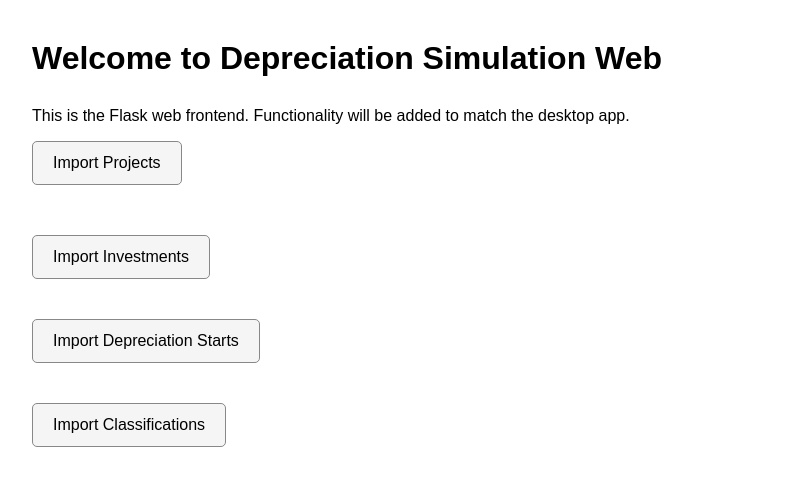
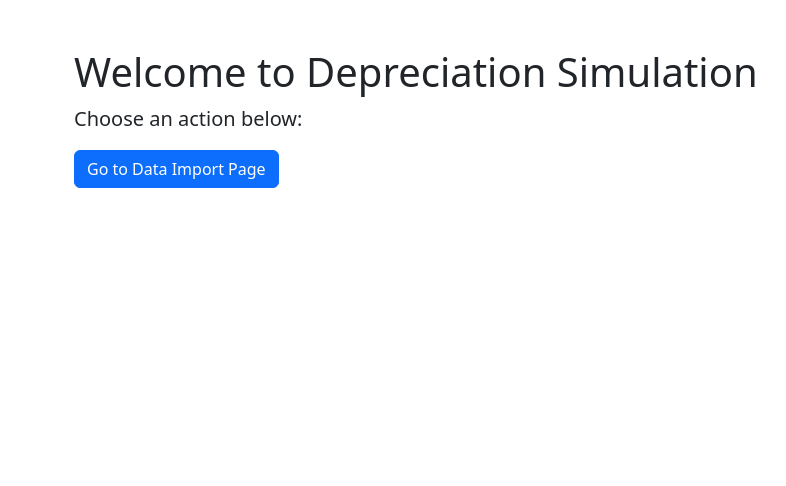
Before and after one commit to jesundma/Depreciation-Simulation, a Flask app: page / in a window 1280 px wide. Shown: the top 486 px of the page, without its empty margins (8-794 px from the left). Run offline with Flask 3, Linux system fonts and the light colour scheme.

Commit message:
Import page for imports. Added Bootstrap modals for info messages.

```diff
--- a/gui_web/app.py
+++ b/gui_web/app.py
@@ -12,6 +12,10 @@ app.secret_key = 'your_secret_key'  # Needed for flashing messages
 @app.route('/')
 def home():
     return render_template('index.html')
+
+@app.route('/import')
+def import_page():
+    return render_template('import.html')
 
 @app.route('/import-projects', methods=['POST'])
 def import_projects():
--- a/gui_web/templates/index.html
+++ b/gui_web/templates/index.html
@@ -2,134 +2,14 @@
 <html lang="en">
 <head>
     <meta charset="UTF-8">
-    <meta name="viewport" content="width=device-width, initial-scale=1.0">
-    <title>Depreciation Simulation Web</title>
-    <style>
-        body { font-family: Arial, sans-serif; margin: 40px; }
-        h1 { margin-bottom: 30px; }
-        .import-buttons { display: flex; flex-direction: column; gap: 15px; max-width: 350px; }
-        button { padding: 12px 20px; font-size: 1rem; border-radius: 5px; border: 1px solid #888; background: #f5f5f5; cursor: pointer; transition: background 0.2s; }
-        button:hover { background: #e0e0e0; }
-    </style>
+    <title>Depreciation Simulation Home</title>
+    <link rel="stylesheet" href="https://cdn.jsdelivr.net/npm/bootstrap@5.3.0/dist/css/bootstrap.min.css">
 </head>
 <body>
-    <h1>Welcome to Depreciation Simulation Web</h1>
-    <p>This is the Flask web frontend. Functionality will be added to match the desktop app.</p>
-    <div class="import-buttons">
-        <form id="import-projects-form" enctype="multipart/form-data">
-            <input id="import-projects-file" type="file" name="file" accept=".xlsx,.xls" required style="display:none;">
-            <button type="button" id="import-projects-btn">Import Projects</button>
-        </form>
-        <div id="import-status" style="margin-top:20px;"></div>
-        <form id="import-investments-form" enctype="multipart/form-data">
-            <input id="import-investments-file" type="file" name="file" accept=".xlsx,.xls" required style="display:none;">
-            <button type="button" id="import-investments-btn">Import Investments</button>
-        </form>
-        <div id="import-investments-status" style="margin-top:10px;"></div>
-        <form id="import-depreciation-starts-form" enctype="multipart/form-data">
-            <input id="import-depreciation-starts-file" type="file" name="file" accept=".xlsx,.xls" required style="display:none;">
-            <button type="button" id="import-depreciation-starts-btn">Import Depreciation Starts</button>
-        </form>
-        <div id="import-depreciation-starts-status" style="margin-top:10px;"></div>
-        <form action="/import-classifications" method="post" enctype="multipart/form-data">
-            <button type="submit">Import Classifications</button>
-        </form>
+    <div class="container mt-5">
+        <h1>Welcome to Depreciation Simulation</h1>
+        <p class="lead">Choose an action below:</p>
+        <a href="/import" class="btn btn-primary">Go to Data Import Page</a>
     </div>
-    <script>
-        const importBtn = document.getElementById('import-projects-btn');
-        const fileInput = document.getElementById('import-projects-file');
-        const form = document.getElementById('import-projects-form');
-        const statusDiv = document.getElementById('import-status');
-        importBtn.addEventListener('click', function() {
-            fileInput.click();
-        });
-        fileInput.addEventListener('change', function() {
-            if (fileInput.files.length > 0) {
-                const formData = new FormData(form);
-                statusDiv.innerHTML = 'Importing...';
-                fetch('/import-projects', {
-                    method: 'POST',
-                    body: formData
-                })
-                .then(response => response.json())
-                .then(data => {
-                    statusDiv.innerHTML = data.messages.map(m => `<div>${m}</div>`).join('');
-                    if (!data.success) {
-                        statusDiv.style.color = 'red';
-                    } else {
-                        statusDiv.style.color = 'green';
-                    }
-                })
-                .catch(err => {
-                    statusDiv.innerHTML = 'An error occurred.';
-                    statusDiv.style.color = 'red';
-                });
-            }
-        });
-
-        // Investments AJAX import
-        const investBtn = document.getElementById('import-investments-btn');
-        const investFileInput = document.getElementById('import-investments-file');
-        const investForm = document.getElementById('import-investments-form');
-        const investStatusDiv = document.getElementById('import-investments-status');
-        investBtn.addEventListener('click', function() {
-            investFileInput.click();
-        });
-        investFileInput.addEventListener('change', function() {
-            if (investFileInput.files.length > 0) {
-                const formData = new FormData(investForm);
-                investStatusDiv.innerHTML = 'Importing...';
-                fetch('/import-investments', {
-                    method: 'POST',
-                    body: formData
-                })
-                .then(response => response.json())
-                .then(data => {
-                    investStatusDiv.innerHTML = data.messages.map(m => `<div>${m}</div>`).join('');
-                    if (!data.success) {
-                        investStatusDiv.style.color = 'red';
-                    } else {
-                        investStatusDiv.style.color = 'green';
-                    }
-                })
-                .catch(err => {
-                    investStatusDiv.innerHTML = 'An error occurred.';
-                    investStatusDiv.style.color = 'red';
-                });
-            }
-        });
-
-        // Depreciation Starts AJAX import
-        const depBtn = document.getElementById('import-depreciation-starts-btn');
-        const depFileInput = document.getElementById('import-depreciation-starts-file');
-        const depForm = document.getElementById('import-depreciation-starts-form');
-        const depStatusDiv = document.getElementById('import-depreciation-starts-status');
-        depBtn.addEventListener('click', function() {
-            depFileInput.click();
-        });
-        depFileInput.addEventListener('change', function() {
-            if (depFileInput.files.length > 0) {
-                const formData = new FormData(depForm);
-                depStatusDiv.innerHTML = 'Importing...';
-                fetch('/import-depreciation-starts', {
-                    method: 'POST',
-                    body: formData
-                })
-                .then(response => response.json())
-                .then(data => {
-                    depStatusDiv.innerHTML = data.messages.map(m => `<div>${m}</div>`).join('');
-                    if (!data.success) {
-                        depStatusDiv.style.color = 'red';
-                    } else {
-                        depStatusDiv.style.color = 'green';
-                    }
-                })
-                .catch(err => {
-                    depStatusDiv.innerHTML = 'An error occurred.';
-                    depStatusDiv.style.color = 'red';
-                });
-            }
-        });
-    </script>
 </body>
 </html>
```
Also changed, not shown: gui/import_handlers/import_status_window.py (added, +31 -0 lines), gui_web/templates/import.html (added, +100 -0 lines).
